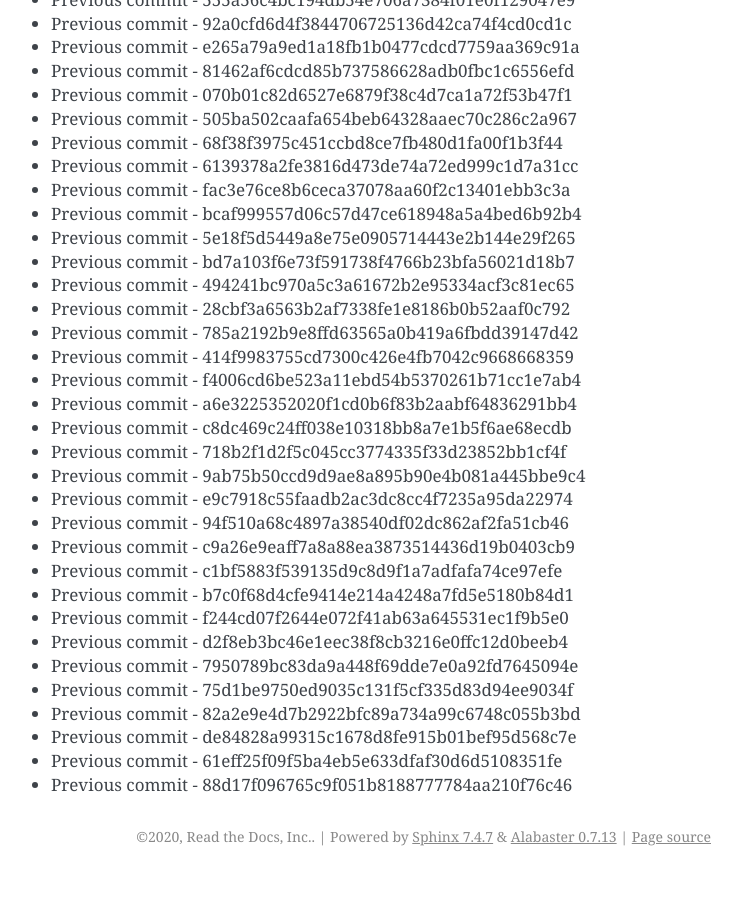
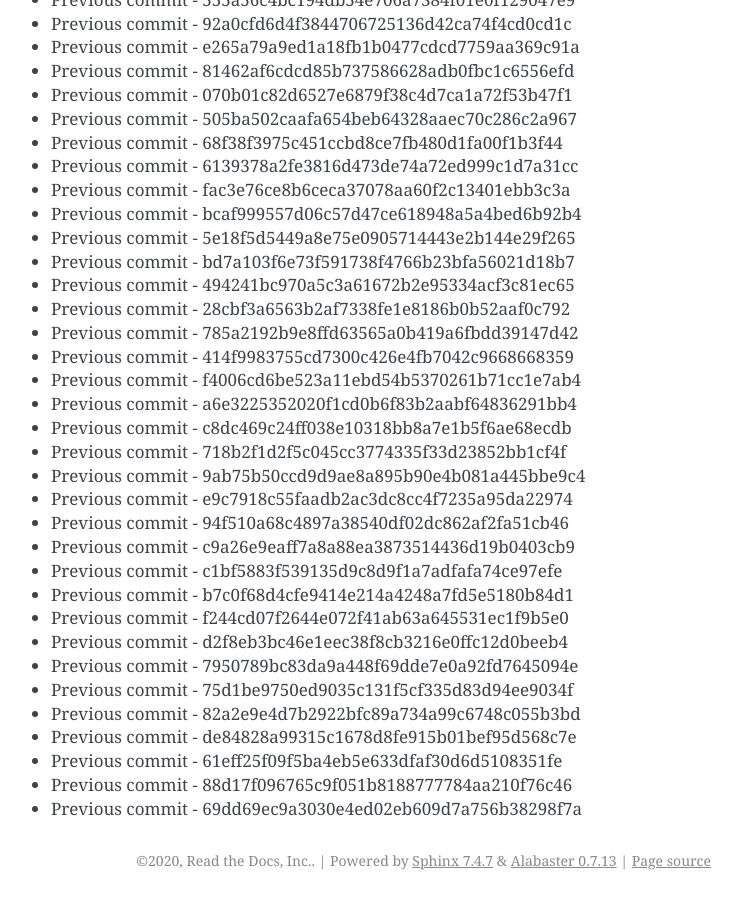
Before and after one commit to readthedocs/rtd-git-stresstest, a Sphinx documentation site: the page built from docs/updates.rst, in a window 1280 px wide and 900 px high, scrolled down 20431 px. Shown: the whole window, without its empty margins (399-1141 px from the left). Built offline with Sphinx 7.4.7, drawn with Linux system fonts in a browser that asks for light colours; before the commit the page ends 21307 px from its top, so only the background shows below that.

Commit message:
Generating commit from previous: 69dd69ec9a3030e4ed02eb609d7a756b38298f7a

```diff
--- a/docs/updates.rst
+++ b/docs/updates.rst
@@ -890,3 +890,4 @@ It can be tested for any performance characteristics.
 * Previous commit - de84828a99315c1678d8fe915b01bef95d568c7e
 * Previous commit - 61eff25f09f5ba4eb5e633dfaf30d6d5108351fe
 * Previous commit - 88d17f096765c9f051b8188777784aa210f76c46
+* Previous commit - 69dd69ec9a3030e4ed02eb609d7a756b38298f7a
```
